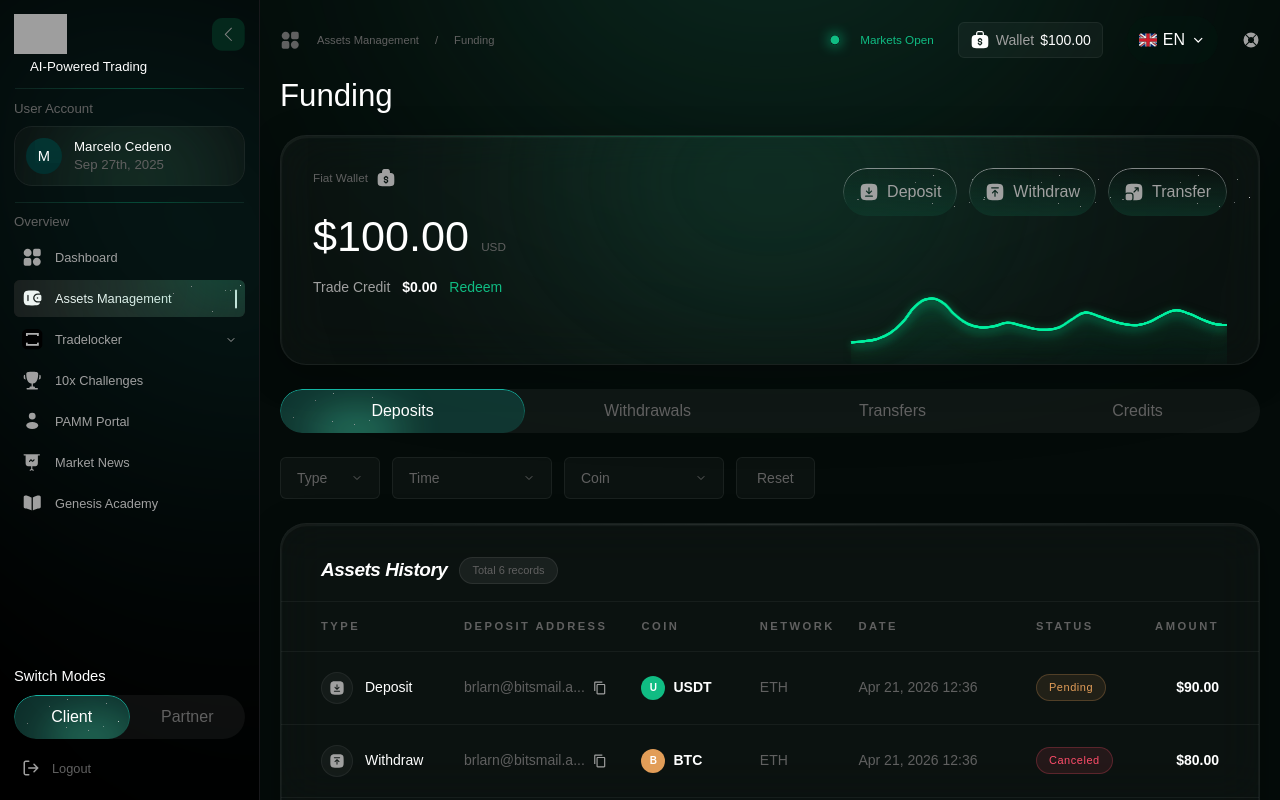
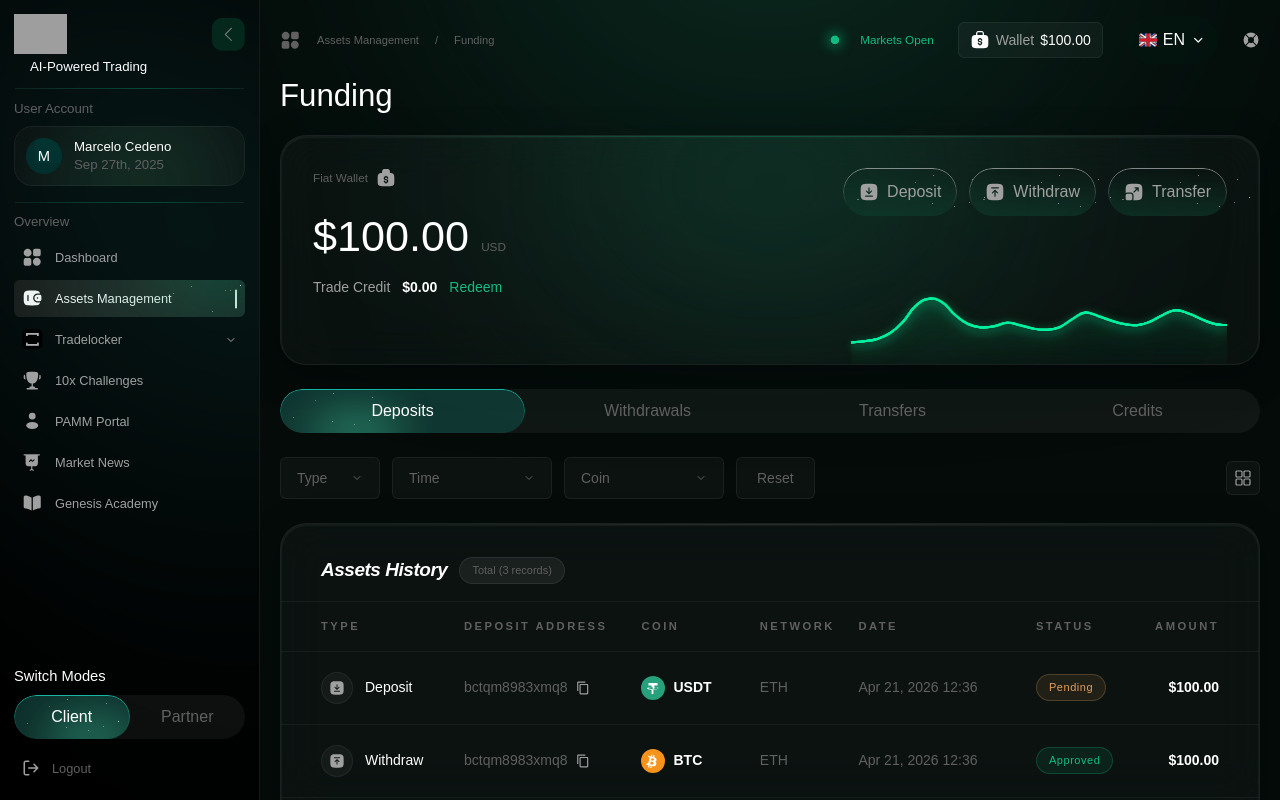
Before and after one commit to Mdx2025/GenesisFxDashboardMDX, a React (Vite) app: page /assets-management in a window 1280 px wide. Built offline with nearby package versions, Linux system fonts and the light colour scheme; grey boxes are pictures that could not be loaded; a web font is replaced by a local one.

Commit message:
feat: pixel-perfect Assets History panel per Figma reference

```diff
--- a/src/constants/colors.ts
+++ b/src/constants/colors.ts
@@ -3,8 +3,8 @@ export const GLOW_GREEN_SEMI = '#1040308f'
 
 export const STATUS_STYLES = {
   pending: { bg: 'rgba(226,157,88,0.10)', border: '1px solid rgba(226,157,88,0.25)', color: '#e29d58' },
-  canceled: { bg: 'rgba(255,77,106,0.10)', border: '1px solid rgba(255,77,106,0.25)', color: '#ff4d6a' },
-  routed: { bg: 'rgba(16,188,131,0.10)', border: '1px solid rgba(16,188,131,0.25)', color: '#10BC83' },
+  approved: { bg: 'rgba(16,188,131,0.10)', border: '1px solid rgba(16,188,131,0.25)', color: '#10BC83' },
+  expired: { bg: 'rgba(255,77,106,0.10)', border: '1px solid rgba(255,77,106,0.25)', color: '#ff4d6a' },
 } as const
 
 export const COIN_STYLES = {
--- a/src/data/assets-history.ts
+++ b/src/data/assets-history.ts
@@ -1,19 +1,16 @@
 export interface AssetTransaction {
   type: 'deposit' | 'withdraw' | 'transfer'
   address: string
-  coin: 'USDT' | 'BTC' | 'ETH'
+  coin: 'USDT' | 'BTC' | 'USDC' | 'ETH'
   amount: string
   network: string
   date: string
-  status: 'pending' | 'canceled' | 'routed'
+  status: 'pending' | 'approved' | 'expired'
   total: string
 }
 
 export const assetTransactions: AssetTransaction[] = [
-  { type: 'deposit', address: 'brlarn@bitsmail.a...', coin: 'USDT', amount: '$90.00', network: 'ETH', date: 'Apr 21, 2026 12:36', status: 'pending', total: '$990.00' },
-  { type: 'withdraw', address: 'brlarn@bitsmail.a...', coin: 'BTC', amount: '$80.00', network: 'ETH', date: 'Apr 21, 2026 12:36', status: 'canceled', total: '$900.00' },
-  { type: 'transfer', address: 'brlarn@bitsmail.a...', coin: 'USDT', amount: '$80.00', network: 'ETH', date: 'Apr 21, 2026 12:36', status: 'routed', total: '$900.00' },
-  { type: 'deposit', address: 'brlarn@bitsmail.a...', coin: 'USDT', amount: '$120.00', network: 'ETH', date: 'Apr 20, 2026 09:15', status: 'routed', total: '$1,120.00' },
-  { type: 'withdraw', address: 'brlarn@bitsmail.a...', coin: 'ETH', amount: '$50.00', network: 'ETH', date: 'Apr 19, 2026 14:22', status: 'pending', total: '$950.00' },
-  { type: 'transfer', address: 'brlarn@bitsmail.a...', coin: 'BTC', amount: '$200.00', network: 'ETH', date: 'Apr 18, 2026 11:40', status: 'routed', total: '$1,200.00' },
+  { type: 'deposit', address: 'bctqm8983xmq8', coin: 'USDT', amount: '$100.00', network: 'ETH', date: 'Apr 21, 2026 12:36', status: 'pending', total: '$1,000.00' },
+  { type: 'withdraw', address: 'bctqm8983xmq8', coin: 'BTC', amount: '$100.00', network: 'ETH', date: 'Apr 21, 2026 12:36', status: 'approved', total: '$900.00' },
+  { type: 'transfer', address: 'bctqm8983xmq8', coin: 'USDC', amount: '$100.00', network: 'ETH', date: 'Apr 21, 2026 12:36', status: 'expired', total: '$800.00' },
 ]
--- a/src/pages/AssetsManagementPage.tsx
+++ b/src/pages/AssetsManagementPage.tsx
@@ -5,7 +5,7 @@ import { GlassCard, SparkleButton, ModeToggle, FloatingNavBar } from '@/componen
 import { DepositIcon, WithdrawIcon, TransferIcon, ChevronDownIcon } from '@/components/icons'
 import { PortfolioChart, defaultChartConfig } from '@/components/charts/PortfolioChart'
 import { assetTransactions } from '@/data/assets-history'
-import { GLOW_GREEN, STATUS_STYLES, COIN_STYLES } from '@/constants/colors'
+import { GLOW_GREEN, STATUS_STYLES } from '@/constants/colors'
 import type { AssetTransaction } from '@/data/assets-history'
 
 const TYPE_CONFIG: Record<AssetTransaction['type'], { icon: typeof DepositIcon; label: string }> = {
@@ -15,10 +15,44 @@ const TYPE_CONFIG: Record<AssetTransaction['type'], { icon: typeof DepositIcon;
 }
 
 const COIN_ICON_COLORS: Record<string, string> = {
-  USDT: '#10BC83',
-  BTC: '#e29d58',
-  ETH: '#5b9cf5',
-  USDC: '#5b9cf5',
+  USDT: '#26A17B',
+  BTC: '#F7931A',
+  ETH: '#627EEA',
+  USDC: '#2775CA',
+}
+
+function CoinLogo({ coin }: { coin: string }) {
+  const bg = COIN_ICON_COLORS[coin] || '#A0A0A0'
+  if (coin === 'USDT') {
+    return (
+      <svg width="24" height="24" viewBox="0 0 24 24" fill="none" aria-hidden="true">
+        <circle cx="12" cy="12" r="12" fill={bg} />
+        <path d="M13.4 10.9v-1.5h3.1V7H7.5v2.4h3.1v1.5c-2.7.1-4.7.7-4.7 1.4 0 .7 2 1.3 4.7 1.4v4.3h1.8v-4.3c2.7-.1 4.7-.7 4.7-1.4 0-.7-2-1.3-4.7-1.4zm0 2.3v0c-.1 0-.5 0-.9 0s-.7 0-.9 0v0c-2.4-.1-4.2-.6-4.2-1.1 0-.5 1.8-1 4.2-1.1v1.7c.2 0 .6 0 .9 0 .4 0 .7 0 .9 0v-1.7c2.4.1 4.2.6 4.2 1.1 0 .5-1.8 1-4.2 1.1z" fill="white" />
+      </svg>
+    )
+  }
+  if (coin === 'BTC') {
+    return (
+      <svg width="24" height="24" viewBox="0 0 24 24" fill="none" aria-hidden="true">
+        <circle cx="12" cy="12" r="12" fill={bg} />
+        <path d="M15.5 10.8c.2-1.4-0.8-2.1-2.3-2.6l.5-1.9-1.2-.3-.5 1.9c-.3-.1-.6-.2-1-.2l.5-1.9-1.2-.3-.5 1.9c-.3-.1-.5-.1-.7-.2l-1.6-.4-.3 1.3s.9.2.9.2c.5.1.6.4.5.7l-.5 2.1c0 0 .1 0 .1 0l-.1 0-.8 3c-.1.2-.2.4-.6.3 0 0-.9-.2-.9-.2l-.6 1.4 1.5.4c.3.1.6.1.8.2l-.5 2 1.2.3.5-1.9c.3.1.7.2 1 .3l-.5 1.9 1.2.3.5-2c2.1.4 3.6.2 4.3-1.6.5-1.5 0-2.3-1.1-2.9.8-.2 1.4-.7 1.5-1.8zm-2.8 3.9c-.4 1.5-2.8.7-3.6.5l.6-2.6c.8.2 3.4.6 3 2.1zm.4-3.9c-.3 1.3-2.3.7-3 .5l.6-2.3c.7.2 2.8.5 2.4 1.8z" fill="white" />
+      </svg>
+    )
+  }
+  if (coin === 'USDC') {
+    return (
+      <svg width="24" height="24" viewBox="0 0 24 24" fill="none" aria-hidden="true">
+        <circle cx="12" cy="12" r="12" fill={bg} />
+        <path d="M12 17.5c-3 0-5.5-2.5-5.5-5.5S9 6.5 12 6.5s5.5 2.5 5.5 5.5-2.5 5.5-5.5 5.5zm0-10c-2.5 0-4.5 2-4.5 4.5s2 4.5 4.5 4.5 4.5-2 4.5-4.5-2-4.5-4.5-4.5z" fill="white" />
+        <path d="M13.2 13.6c0-.7-.5-1-1.5-1.1-.7-.1-0.9-.3-.9-.6 0-.3.3-.5.7-.5.4 0 .7.2.8.5l.7-.3c-.2-.5-.6-.8-1.1-.9V10h-.8v.7c-.7.2-1.2.7-1.2 1.3 0 .8.5 1.1 1.5 1.2.7.1.9.3.9.6 0 .4-.3.6-.8.6-.5 0-.8-.2-.9-.6l-.7.3c.2.5.7.9 1.2 1v.7h.8v-.7c.8-.1 1.3-.7 1.3-1.4z" fill="white" />
+      </svg>
+    )
+  }
+  return (
+    <div className="w-6 h-6 rounded-full flex items-center justify-center shrink-0" style={{ background: bg }}>
+      <span className="text-[10px] font-bold text-white">{coin.charAt(0)}</span>
+    </div>
+  )
 }
 
 function WalletIcon() {
@@ -131,6 +165,16 @@ export default function AssetsManagementPage() {
             >
               Reset
             </button>
+            <div className="ml-auto">
+              <button className="p-2 rounded-sm border border-white/[0.06] bg-white/[0.03] text-gfx-neutral-500 hover:text-white hover:border-white/10 transition-colors cursor-pointer" aria-label="Export table">
+                <svg width="16" height="16" viewBox="0 0 16 16" fill="none" aria-hidden="true">
+                  <rect x="1" y="1" width="6" height="6" rx="1" stroke="currentColor" strokeWidth="1.2" />
+                  <rect x="9" y="1" width="6" height="6" rx="1" stroke="currentColor" strokeWidth="1.2" />
+                  <rect x="1" y="9" width="6" height="6" rx="1" stroke="currentColor" strokeWidth="1.2" />
+                  <rect x="9" y="9" width="6" height="6" rx="1" stroke="currentColor" strokeWidth="1.2" />
+                </svg>
+              </button>
+            </div>
           </div>
 
           <section aria-label="Assets History">
@@ -138,7 +182,7 @@ export default function AssetsManagementPage() {
               <div className="px-4 sm:px-6 xl:px-10 pt-6 xl:pt-8 pb-4">
                 <div className="flex items-center gap-3">
                   <h2 className="text-[19px] font-bold tracking-tight text-white italic">Assets History</h2>
-                  <span className="text-[11px] text-gfx-neutral-300 bg-white/[0.06] border border-white/[0.08] rounded-full px-3 py-1">Total {assetTransactions.length} records</span>
+                  <span className="text-[11px] text-gfx-neutral-300 bg-white/[0.06] border border-white/[0.08] rounded-full px-3 py-1">Total ({assetTransactions.length} records)</span>
                 </div>
               </div>
 
@@ -158,7 +202,6 @@ export default function AssetsManagementPage() {
                   <tbody>
                     {assetTransactions.map((tx, i) => {
                       const { icon: Icon, label } = TYPE_CONFIG[tx.type]
-                      const coinColor = COIN_ICON_COLORS[tx.coin] || '#A0A0A0'
                       const status = STATUS_STYLES[tx.status]
                       return (
                         <tr key={`${tx.type}-${tx.date}-${i}`} className={i > 0 ? 'border-t border-white/5' : ''}>
@@ -178,9 +221,7 @@ export default function AssetsManagementPage() {
                           </td>
                           <td className="py-4 xl:py-5">
                             <div className="flex items-center gap-2">
-                              <div className="w-6 h-6 rounded-full flex items-center justify-center shrink-0" style={{ background: coinColor }}>
-                                <span className="text-[10px] font-bold text-white">{tx.coin.charAt(0)}</span>
-                              </div>
+                              <CoinLogo coin={tx.coin} />
                               <span className="text-white text-[14px] font-semibold">{tx.coin}</span>
                             </div>
                           </td>
```
Also changed, not shown: 5 other files (tests, documents, lock files or other folders).
